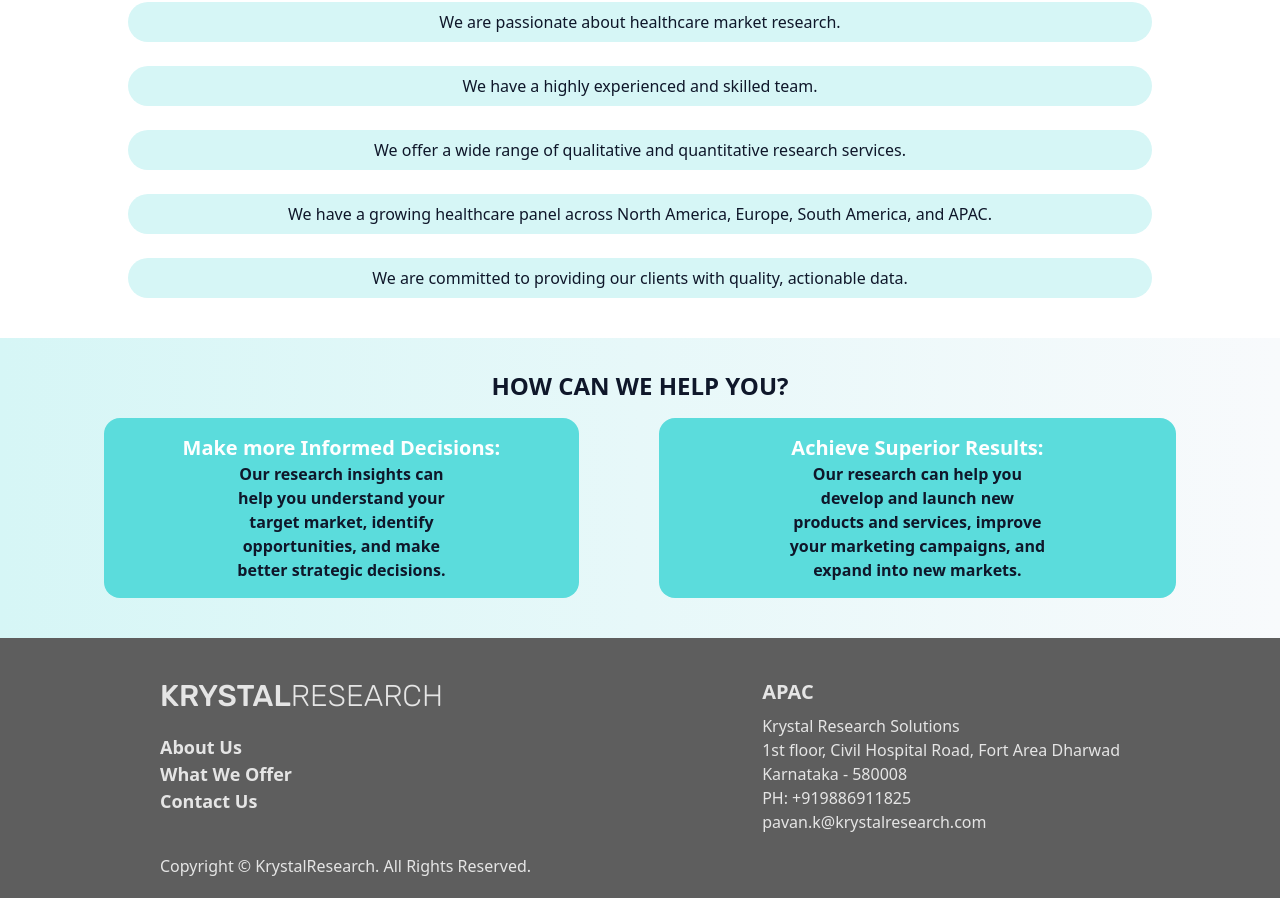
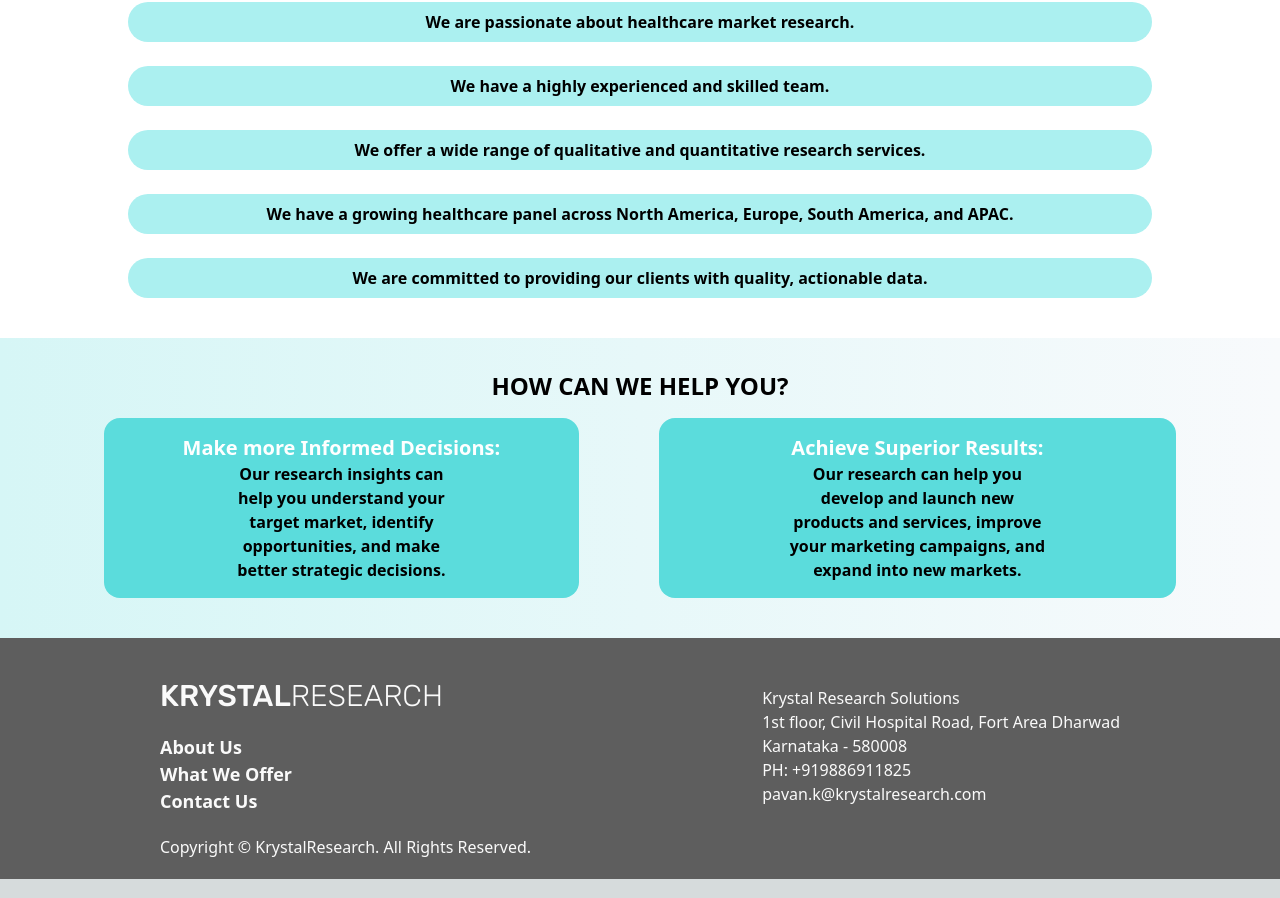
Before and after one commit to Danishap07/krystalResearch, a Next.js app: page /about-us in a window 1280 px wide. Shown: the part 694-1592 px from the top of the page. Built offline with nearby package versions, Linux system fonts and the light colour scheme.

Commit message:
changes_done

```diff
--- a/src/components/footer.js
+++ b/src/components/footer.js
@@ -9,26 +9,26 @@ function Footer() {
 
       <div className='md:flex justify-between '>
         <div className=''>
-        <h3 className='text-3xl font-light text-neutral-200 mb-5 uppercase md:text-left' style={rubik.style}><span className='font-medium'>Krystal</span>Research</h3>
-          <Link href="/about-us" className='text-lg font-semibold text-neutral-200 leading-normal'><h6>About Us</h6></Link>
-          <Link href="/what-we-offer" className='text-lg font-semibold text-neutral-200 leading-normal'><h6>What We Offer</h6></Link>
-          <Link href="/contact-us" className='text-lg font-semibold text-neutral-200 leading-normal'><h6>Contact Us</h6></Link>
+        <h3 className='text-3xl font-light text-neutral-50 mb-5 uppercase md:text-left' style={rubik.style}><span className='font-medium'>Krystal</span>Research</h3>
+          <Link href="/about-us" className='text-lg font-semibold text-neutral-50 leading-normal'><h6>About Us</h6></Link>
+          <Link href="/what-we-offer" className='text-lg font-semibold text-neutral-50 leading-normal'><h6>What We Offer</h6></Link>
+          <Link href="/contact-us" className='text-lg font-semibold text-neutral-50 leading-normal'><h6>Contact Us</h6></Link>
           {/* <a href="/aboutus">About Us</a> */}
         </div>
         <div>
-          <h5 className='text-xl font-semibold text-neutral-200 pt-10 md:pt-0'>APAC</h5>
+          {/* <h5 className='text-xl font-semibold text-neutral-50 pt-10 md:pt-0'>APAC</h5> */}
           <div className='mt-2'>
-            <h6 className='text-neutral-200'>Krystal Research Solutions</h6>
-            <p className='text-neutral-200'>1st floor, Civil Hospital Road, Fort Area Dharwad</p>
-            <p className='text-neutral-200'>Karnataka - 580008</p>
-            <p className='text-neutral-200'>
+            <h6 className='text-neutral-50'>Krystal Research Solutions</h6>
+            <p className='text-neutral-50'>1st floor, Civil Hospital Road, Fort Area Dharwad</p>
+            <p className='text-neutral-50'>Karnataka - 580008</p>
+            <p className='text-neutral-50'>
               PH: +919886911825
             </p>
-            <a href="mailto:pavan.k@krystalresearch.com" className='text-neutral-200'>pavan.k@krystalresearch.com</a>
+            <a href="mailto:pavan.k@krystalresearch.com" className='text-neutral-50'>pavan.k@krystalresearch.com</a>
           </div>
         </div>
       </div>
-      <p className='font-normal text-neutral-200 py-5'>Copyright © KrystalResearch. All Rights Reserved.</p>
+      <p className='font-normal text-neutral-50 py-5'>Copyright © KrystalResearch. All Rights Reserved.</p>
     </div>
   )
 }
--- a/src/pages/about-us.js
+++ b/src/pages/about-us.js
@@ -17,7 +17,7 @@ function AboutUs() {
           <h3 className='text-4xl text-slate-700 pt-4'>Your Healthcare Market Research Partner</h3>
 
         </div>
-        <div className='md:mx-[19%] mx-4 py-10 font-medium text-slate-900'>
+        <div className='md:mx-[19%] mx-4 py-10 font-medium text-black'>
           <p className='py-5'>Founded in 2023, Krystal Research Solutions (KRS) is a passionate team of healthcare market research experts with over 20 years of combined experience. We help our clients make informed decisions and achieve superior results by providing them with quality, actionable data.</p>
 
           <p className=''>Our core focus is on developing a footprint in fieldwork practice (qualitative and quantitative), with a growing healthcare panel across North America, Europe, South America, and APAC. We cater to all healthcare market research projects via different methodologies, and we continue to support our clients with our capabilities and best practice insights</p>
@@ -25,33 +25,33 @@ function AboutUs() {
 
       </div>
       <div className='bg-white pb-10'>
-        <h3 className='font-bold text-center text-2xl pt-6 text-slate-900'>WHY KRS?</h3>
-        <div className='bg-[#D6F6F6] mx-6 rounded-full md:mx-32'>
-          <p className='text-center py-2 px-2 mt-6 text-slate-900'>We are passionate about healthcare market research.</p>
+        <h3 className='font-bold text-center text-2xl pt-6 text-black'>WHY KRS?</h3>
+        <div className='bg-[#abf0f0] mx-6 rounded-full md:mx-32'>
+          <p className='text-center py-2 px-2 mt-6 font-semibold text-black'>We are passionate about healthcare market research.</p>
         </div>
-        <div className='bg-[#D6F6F6] mx-6 rounded-full md:mx-32'>
-          <p className='text-center py-2 px-2 mt-6 text-slate-900'>We have a highly experienced and skilled team.</p>
+        <div className='bg-[#abf0f0] mx-6 rounded-full md:mx-32'>
+          <p className='text-center py-2 px-2 mt-6 font-semibold text-black'>We have a highly experienced and skilled team.</p>
         </div>
-        <div className='bg-[#D6F6F6] mx-6 rounded-full md:mx-32'>
-          <p className='text-center py-2 px-2 mt-6 text-slate-900'>We offer a wide range of qualitative and quantitative research services.</p>
+        <div className='bg-[#abf0f0] mx-6 rounded-full md:mx-32'>
+          <p className='text-center py-2 px-2 mt-6 font-semibold text-black'>We offer a wide range of qualitative and quantitative research services.</p>
         </div>
-        <div className='bg-[#D6F6F6] mx-6 rounded-full md:mx-32'>
-          <p className='text-center py-2 px-2 mt-6 text-slate-900'>We have a growing healthcare panel across North America, Europe, South America, and APAC.</p>
+        <div className='bg-[#abf0f0] mx-6 rounded-full md:mx-32'>
+          <p className='text-center py-2 px-2 mt-6 font-semibold text-black'>We have a growing healthcare panel across North America, Europe, South America, and APAC.</p>
         </div>
-        <div className='bg-[#D6F6F6] mx-6 rounded-full md:mx-32'>
-          <p className='text-center py-2 px-2 mt-6 text-slate-900'>We are committed to providing our clients with quality, actionable data.</p>
+        <div className='bg-[#abf0f0] mx-6 rounded-full md:mx-32'>
+          <p className='text-center py-2 px-2 mt-6 font-semibold text-black'>We are committed to providing our clients with quality, actionable data.</p>
         </div>
       </div>
       <div className='py-6 bg-gradient-to-r from-[#D6F6F6] to-slate-50 text-center'>
-        <h3 className='font-bold text-center text-2xl pt-2 uppercase text-slate-900'>How can we help you?</h3>
+        <h3 className='font-bold text-center text-2xl pt-2 uppercase text-black'>How can we help you?</h3>
         <div className='md:flex justify-between mx-16'>
           <div className='bg-[#5BDCDC] mx-10 my-4 py-4 rounded-2xl'>
             <h6 className='text-white font-semibold text-xl'>Make more Informed Decisions:</h6>
-            <p className='md:mx-32 mx-4 font-semibold text-slate-900'>Our research insights can help you understand your target market, identify opportunities, and make better strategic decisions.</p>
+            <p className='md:mx-32 mx-4 font-semibold text-black'>Our research insights can help you understand your target market, identify opportunities, and make better strategic decisions.</p>
           </div>
           <div className='bg-[#5BDCDC] mx-10 my-4 py-4 rounded-2xl'>
             <h6 className='text-white font-semibold text-xl'>Achieve Superior Results:</h6>
-            <p className='md:mx-32 mx-4 font-semibold text-slate-900'>Our research can help you develop and launch new products and services, improve your marketing campaigns, and expand into new markets.</p>
+            <p className='md:mx-32 mx-4 font-semibold text-black'>Our research can help you develop and launch new products and services, improve your marketing campaigns, and expand into new markets.</p>
           </div>
         </div>
       </div>
--- a/src/pages/what-we-offer.js
+++ b/src/pages/what-we-offer.js
@@ -28,7 +28,7 @@ function WhatWeOffer() {
             <div className='bg-white'>
             <div className='py-10 text-center'>
                 <div className='md:mx-[25%] mx-4 font-bold'>
-                    <h3 className='text-2xl uppercase text-slate-900'>Our Services: </h3>
+                    <h3 className='font-bold text-4xl text-center my-6 text-slate-900'>Our Services: </h3>
                     <h3 className='text-[#5bdcdc] text-2xl'>
                         Covering both Qualitative and Quantitative Studies
                     </h3>
@@ -81,12 +81,12 @@ function WhatWeOffer() {
             </div>
 
             <div className='bg-[#abf0f0] text-center text-lg py-8'>
-                <h3 className='font-bold text-2xl pt-6 text-slate-900'>PANEL DETAILS:</h3>
+                <h3 className='font-bold text-4xl pt-6 text-slate-900'>PANEL DETAILS:</h3>
                 <p className='px-3 py-10 md:mx-36 font-semibold text-slate-900'>Give your business research the advantage of ease and efficacy with first party, quality panels. Benefit from multi-dimensional reach with our expansive online panel community across North America, Europe countries, Soon we will have presence in South American and APAC region.</p>
             </div>
 
             <div className='bg-white'>
-                <h3 className='text-center text-2xl font-bold py-4 text-slate-900'>CONDITION COVERED:</h3>
+                <h3 className='text-center text-4xl font-bold py-4 text-slate-900'>CONDITION COVERED:</h3>
                 <div className='md:flex md:justify-between'>
                 <ul className='pl-6 list-disc font-2xl font-semibold leading-relaxed text-lg md:py-4 md:pl-16 md:pr-6'>
                     <li className='py-2 text-slate-900'>Allergies – Food, Drugs, Pets</li>
@@ -114,7 +114,7 @@ function WhatWeOffer() {
             </div>
 
             <div className='bg-[#bdf8f8]'>
-                <h3 className='text-center text-2xl md:text-3xl font-bold py-4 text-slate-900'>PANEL QUALITY MEASURES:</h3>
+                <h3 className='text-center font-bold text-4xl md:text-3xl  py-4 text-slate-900'>PANEL QUALITY MEASURES:</h3>
                 <h4 className='text-[#4ad6d6] text-center text-2xl font-bold md:mx-96'>Quality is managed and ensured via 5-step panel authentication process.</h4>
 
                 <div className='flex align-middle  md:mx-40 pb-8'>
```
